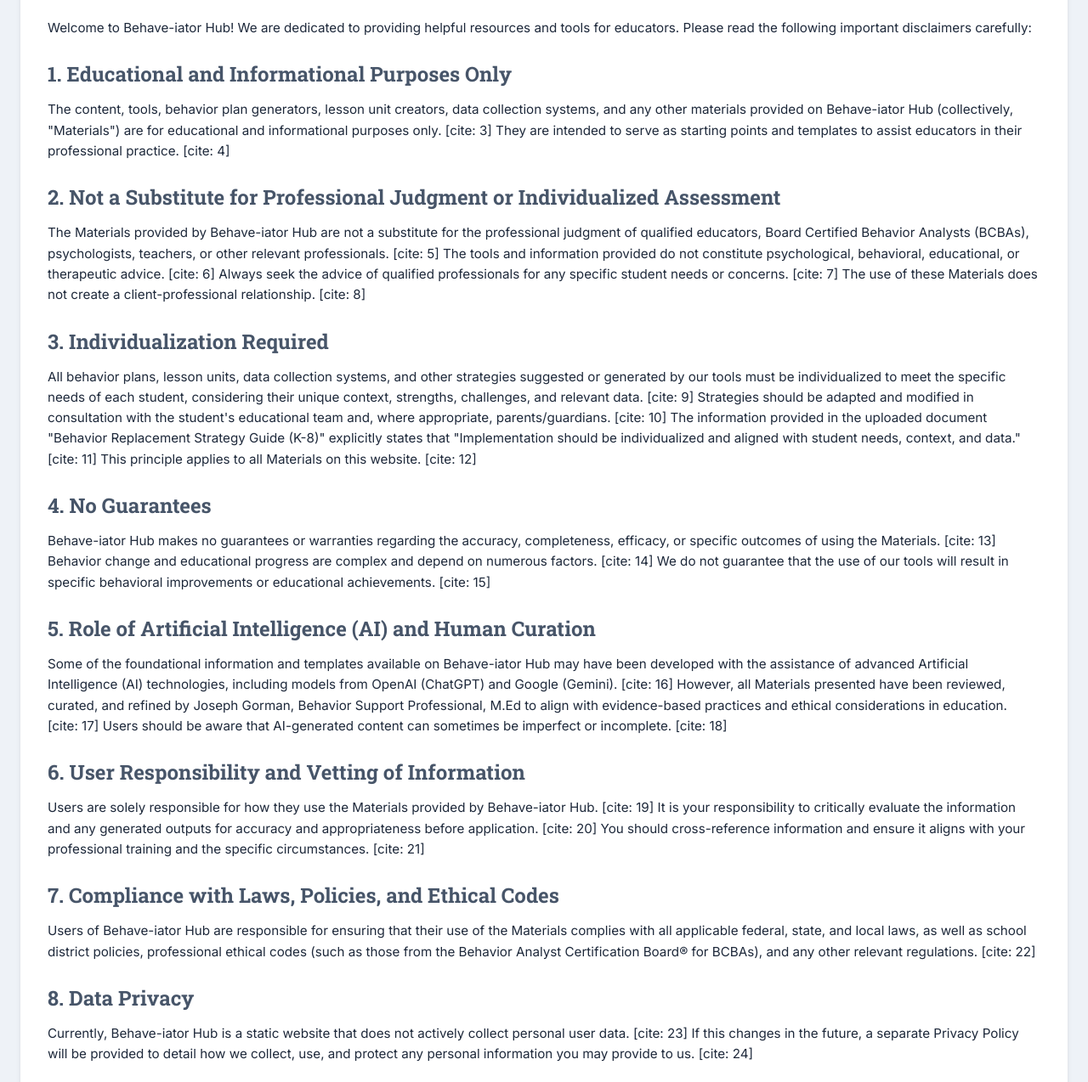
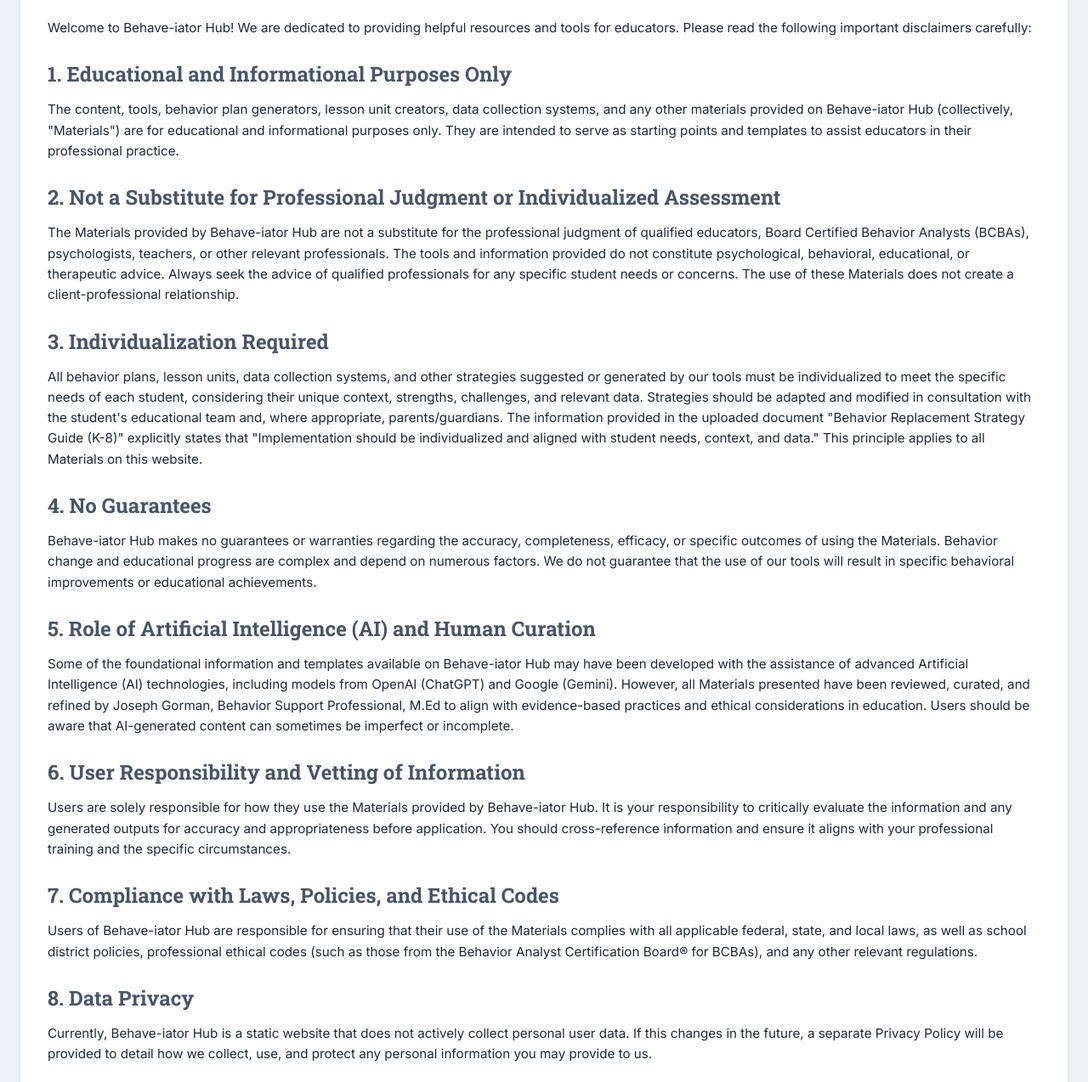
Before and after one commit to jggorman91/behave-iator-hub, a plain HTML site: page disclaimer.html in a window 1280 px wide. Shown: the part 209-1483 px from the top of the page at 85% size. Drawn offline with nearby package versions, Linux system fonts and the light colour scheme.

Commit message:
Update disclaimer.html

```diff
--- a/disclaimer.html
+++ b/disclaimer.html
@@ -64,36 +64,36 @@
             <p>Welcome to Behave-iator Hub! We are dedicated to providing helpful resources and tools for educators. Please read the following important disclaimers carefully:</p>
 
             <h2>1. Educational and Informational Purposes Only</h2>
-            <p>The content, tools, behavior plan generators, lesson unit creators, data collection systems, and any other materials provided on Behave-iator Hub (collectively, "Materials") are for educational and informational purposes only. [cite: 3] They are intended to serve as starting points and templates to assist educators in their professional practice. [cite: 4]</p>
+            <p>The content, tools, behavior plan generators, lesson unit creators, data collection systems, and any other materials provided on Behave-iator Hub (collectively, "Materials") are for educational and informational purposes only. They are intended to serve as starting points and templates to assist educators in their professional practice.</p>
 
             <h2>2. Not a Substitute for Professional Judgment or Individualized Assessment</h2>
-            <p>The Materials provided by Behave-iator Hub are not a substitute for the professional judgment of qualified educators, Board Certified Behavior Analysts (BCBAs), psychologists, teachers, or other relevant professionals. [cite: 5] The tools and information provided do not constitute psychological, behavioral, educational, or therapeutic advice. [cite: 6] Always seek the advice of qualified professionals for any specific student needs or concerns. [cite: 7] The use of these Materials does not create a client-professional relationship. [cite: 8]</p>
+            <p>The Materials provided by Behave-iator Hub are not a substitute for the professional judgment of qualified educators, Board Certified Behavior Analysts (BCBAs), psychologists, teachers, or other relevant professionals. The tools and information provided do not constitute psychological, behavioral, educational, or therapeutic advice. Always seek the advice of qualified professionals for any specific student needs or concerns. The use of these Materials does not create a client-professional relationship.</p>
 
             <h2>3. Individualization Required</h2>
-            <p>All behavior plans, lesson units, data collection systems, and other strategies suggested or generated by our tools must be individualized to meet the specific needs of each student, considering their unique context, strengths, challenges, and relevant data. [cite: 9] Strategies should be adapted and modified in consultation with the student's educational team and, where appropriate, parents/guardians. [cite: 10] The information provided in the uploaded document "Behavior Replacement Strategy Guide (K-8)" explicitly states that "Implementation should be individualized and aligned with student needs, context, and data." [cite: 11] This principle applies to all Materials on this website. [cite: 12]</p>
+            <p>All behavior plans, lesson units, data collection systems, and other strategies suggested or generated by our tools must be individualized to meet the specific needs of each student, considering their unique context, strengths, challenges, and relevant data. Strategies should be adapted and modified in consultation with the student's educational team and, where appropriate, parents/guardians. The information provided in the uploaded document "Behavior Replacement Strategy Guide (K-8)" explicitly states that "Implementation should be individualized and aligned with student needs, context, and data." This principle applies to all Materials on this website.</p>
 
             <h2>4. No Guarantees</h2>
-            <p>Behave-iator Hub makes no guarantees or warranties regarding the accuracy, completeness, efficacy, or specific outcomes of using the Materials. [cite: 13] Behavior change and educational progress are complex and depend on numerous factors. [cite: 14] We do not guarantee that the use of our tools will result in specific behavioral improvements or educational achievements. [cite: 15]</p>
+            <p>Behave-iator Hub makes no guarantees or warranties regarding the accuracy, completeness, efficacy, or specific outcomes of using the Materials. Behavior change and educational progress are complex and depend on numerous factors. We do not guarantee that the use of our tools will result in specific behavioral improvements or educational achievements.</p>
 
             <h2>5. Role of Artificial Intelligence (AI) and Human Curation</h2>
-            <p>Some of the foundational information and templates available on Behave-iator Hub may have been developed with the assistance of advanced Artificial Intelligence (AI) technologies, including models from OpenAI (ChatGPT) and Google (Gemini). [cite: 16] However, all Materials presented have been reviewed, curated, and refined by Joseph Gorman, Behavior Support Professional, M.Ed to align with evidence-based practices and ethical considerations in education. [cite: 17] Users should be aware that AI-generated content can sometimes be imperfect or incomplete. [cite: 18]</p>
+            <p>Some of the foundational information and templates available on Behave-iator Hub may have been developed with the assistance of advanced Artificial Intelligence (AI) technologies, including models from OpenAI (ChatGPT) and Google (Gemini). However, all Materials presented have been reviewed, curated, and refined by Joseph Gorman, Behavior Support Professional, M.Ed to align with evidence-based practices and ethical considerations in education. Users should be aware that AI-generated content can sometimes be imperfect or incomplete.</p>
 
             <h2>6. User Responsibility and Vetting of Information</h2>
-            <p>Users are solely responsible for how they use the Materials provided by Behave-iator Hub. [cite: 19] It is your responsibility to critically evaluate the information and any generated outputs for accuracy and appropriateness before application. [cite: 20] You should cross-reference information and ensure it aligns with your professional training and the specific circumstances. [cite: 21]</p>
+            <p>Users are solely responsible for how they use the Materials provided by Behave-iator Hub. It is your responsibility to critically evaluate the information and any generated outputs for accuracy and appropriateness before application. You should cross-reference information and ensure it aligns with your professional training and the specific circumstances.</p>
 
             <h2>7. Compliance with Laws, Policies, and Ethical Codes</h2>
-            <p>Users of Behave-iator Hub are responsible for ensuring that their use of the Materials complies with all applicable federal, state, and local laws, as well as school district policies, professional ethical codes (such as those from the Behavior Analyst Certification Board® for BCBAs), and any other relevant regulations. [cite: 22]</p>
+            <p>Users of Behave-iator Hub are responsible for ensuring that their use of the Materials complies with all applicable federal, state, and local laws, as well as school district policies, professional ethical codes (such as those from the Behavior Analyst Certification Board® for BCBAs), and any other relevant regulations.</p>
 
             <h2>8. Data Privacy</h2>
-            <p>Currently, Behave-iator Hub is a static website that does not actively collect personal user data. [cite: 23] If this changes in the future, a separate Privacy Policy will be provided to detail how we collect, use, and protect any personal information you may provide to us. [cite: 24]</p>
+            <p>Currently, Behave-iator Hub is a static website that does not actively collect personal user data. If this changes in the future, a separate Privacy Policy will be provided to detail how we collect, use, and protect any personal information you may provide to us.</p>
 
             <h2>9. Limitation of Liability</h2>
-            <p>To the fullest extent permitted by law, Behave-iator Hub (also referred to herein as 'The Behave-iator') and its owner(s) (Joseph Gorman) shall not be liable for any direct, indirect, incidental, special, consequential, or punitive damages, or any loss of profits or revenues, whether incurred directly or indirectly, or any loss of data, use, goodwill, or other intangible losses, resulting from (a) your access to or use of or inability to access or use the Materials; [cite: 25] (b) any conduct or content of any third party on the Materials; [cite: 26] (c) any content obtained from the Materials; [cite: 26] and (d) unauthorized access, use, or alteration of your transmissions or content, whether based on warranty, contract, tort (including negligence), or any other legal theory, whether or not we have been informed of the possibility of such damage. [cite: 27]</p>
+            <p>To the fullest extent permitted by law, Behave-iator Hub (also referred to herein as 'The Behave-iator') and its owner(s) (Joseph Gorman) shall not be liable for any direct, indirect, incidental, special, consequential, or punitive damages, or any loss of profits or revenues, whether incurred directly or indirectly, or any loss of data, use, goodwill, or other intangible losses, resulting from (a) your access to or use of or inability to access or use the Materials; (b) any conduct or content of any third party on the Materials; (c) any content obtained from the Materials; and (d) unauthorized access, use, or alteration of your transmissions or content, whether based on warranty, contract, tort (including negligence), or any other legal theory, whether or not we have been informed of the possibility of such damage.</p>
 
             <h2>10. Intellectual Property</h2>
-            <p>The content, design, and tools created for Behave-iator Hub (also referred to herein as 'The Behave-iator'), including the specific compilation and arrangement of information (even if based on AI-assisted drafts), are the intellectual property of Joseph Gorman / The Behave-iator and are protected by copyright and other intellectual property laws, unless otherwise stated. [cite: 28] This includes the content under "© 2025 Joseph Gorman/The Behave-iator. All Rights Reserved." found on the website. [cite: 29] Users are granted a limited license to use the generated Materials for their personal, non-commercial, or internal educational purposes, subject to these terms. [cite: 30]</p>
+            <p>The content, design, and tools created for Behave-iator Hub (also referred to herein as 'The Behave-iator'), including the specific compilation and arrangement of information (even if based on AI-assisted drafts), are the intellectual property of Joseph Gorman / The Behave-iator and are protected by copyright and other intellectual property laws, unless otherwise stated. This includes the content under "© 2025 Joseph Gorman/The Behave-iator. All Rights Reserved." found on the website. Users are granted a limited license to use the generated Materials for their personal, non-commercial, or internal educational purposes, subject to these terms.</p>
 
-            <p><strong>By using Behave-iator Hub, you acknowledge that you have read, understood, and agree to these disclaimers and terms of use.</strong> [cite: 31]</p>
+            <p><strong>By using Behave-iator Hub, you acknowledge that you have read, understood, and agree to these disclaimers and terms of use.</strong></p>
 
             <a href="index.html" class="back-link mt-8">&larr; Back to Behave-iator Hub</a>
         </div>
```
